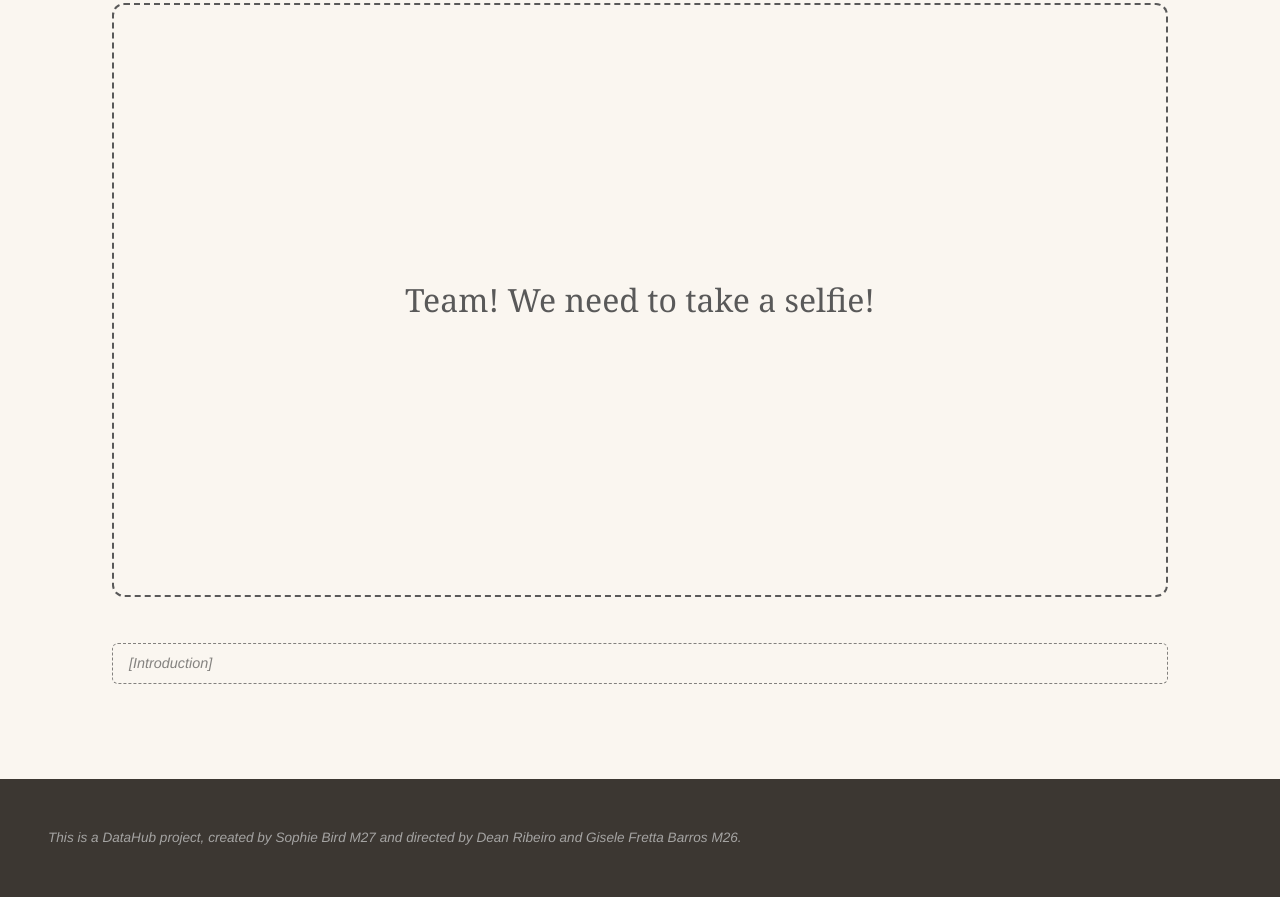
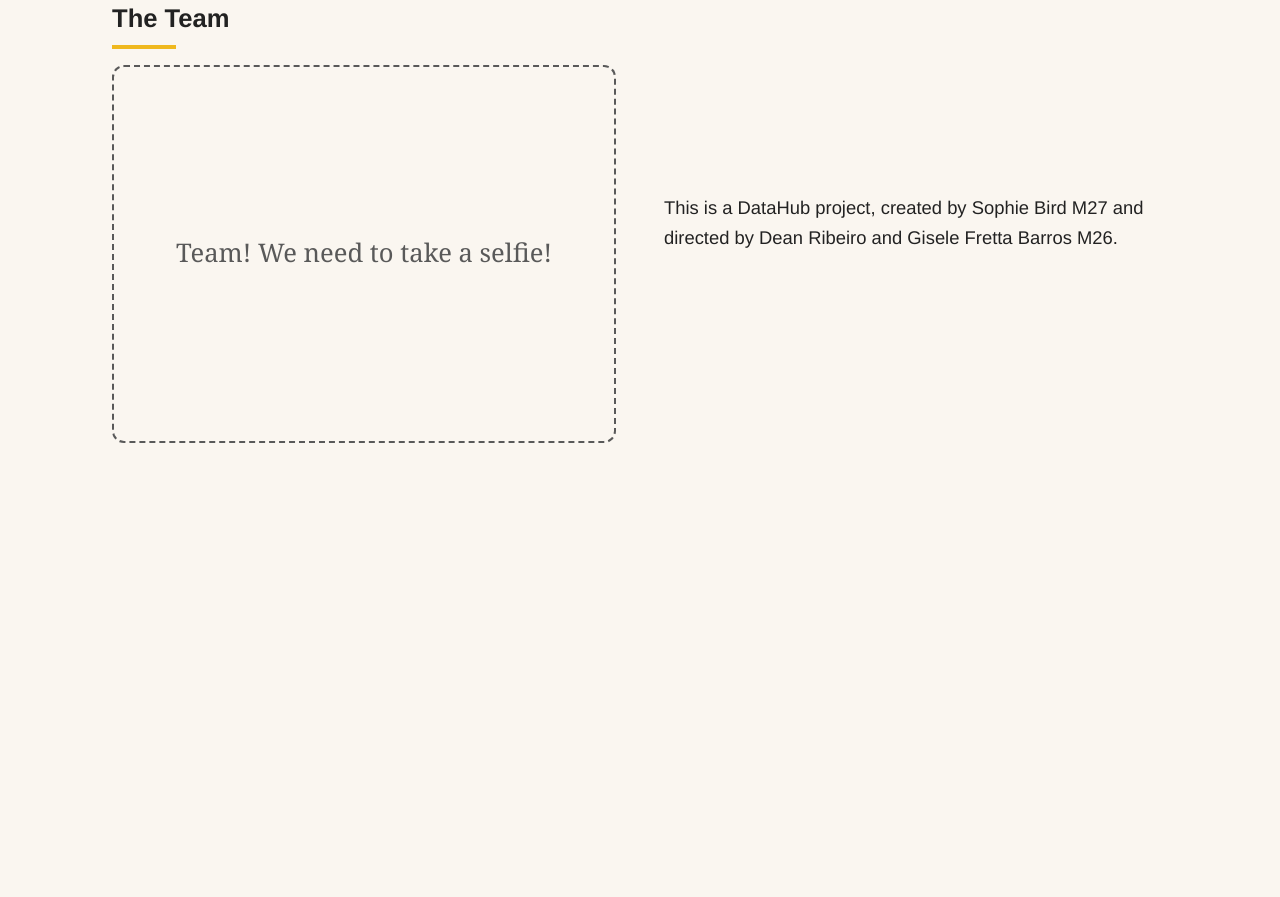
Before and after one commit to SS-Bird/DataHub-Grading-Models, a plain HTML site: page home.html in a window 1280 px wide. Shown: the part 468-1365 px from the top of the page. After the commit the page ends 991 px from the top, so only its background shows below. Drawn offline with Linux system fonts and the light colour scheme.

Commit message:
About this Resource landing page with The Team; rename to Model Use at Minerva; drop the footer
Co-Authored-By: Claude Opus 5.5 <noreply@anthropic.com>

```diff
--- a/css/styles.css
+++ b/css/styles.css
@@ -353,20 +353,25 @@ button {
   margin: 0 auto;
   padding: 4rem var(--gutter) 5rem;
   display: grid;
-  gap: 2rem;
+  grid-template-columns: minmax(0, 1fr) minmax(0, 1fr);
+  gap: 3rem;
+  align-items: center;
+}
+
+.landing__team {
+  margin: 0;
 }
 
 /* Until the photo arrives, a large dashed frame holds its place. */
 .landing__photo {
-  margin: 0;
-  aspect-ratio: 16 / 9;
+  aspect-ratio: 4 / 3;
   display: grid;
   place-items: center;
   border: 2px dashed var(--color-muted);
   border-radius: 12px;
   color: var(--color-muted);
   font-family: var(--font-deck);
-  font-size: clamp(1.25rem, 3vw, 2rem);
+  font-size: clamp(1.1rem, 2.4vw, 1.6rem);
   text-align: center;
   padding: 1rem;
 }
@@ -376,6 +381,19 @@ button {
   height: 100%;
   object-fit: cover;
   border-radius: inherit;
+}
+
+.landing__credit {
+  margin: 0;
+  font-size: 1.15rem;
+  line-height: 1.6;
+}
+
+/* Small screens: the photo above the text */
+@media (max-width: 50rem) {
+  .landing {
+    grid-template-columns: minmax(0, 1fr);
+  }
 }
 
 /* ==========================================================================
@@ -1473,21 +1491,6 @@ button {
 /* ==========================================================================
    Footer
    ========================================================================== */
-
-.footer {
-  background: var(--color-panel);
-  color: var(--color-on-panel);
-  padding: 3rem var(--gutter);
-}
-
-/* The credit line: faint, grey and italic */
-.footer p {
-  margin: 0;
-  color: var(--mu-light-grey);
-  font-size: 0.85rem;
-  font-style: italic;
-  opacity: 0.8;
-}
 
 /* ==========================================================================
    Reduced motion
--- a/home.html
+++ b/home.html
@@ -3,7 +3,7 @@
 <head>
   <meta charset="utf-8">
   <meta name="viewport" content="width=device-width, initial-scale=1">
-  <title>DataHub Grading Models</title>
+  <title>About this Resource</title>
   <meta name="description" content="A DataHub project explaining Minerva's grading models: the Assessment Type Model and the CO Based Model.">
   <link rel="icon" href="data:,">
   <link rel="stylesheet" href="css/styles.css">
@@ -25,7 +25,7 @@
           <a href="calculations.html">Calculations with Grading Models</a>
         </li>
         <li class="site-nav__item">
-          <a href="course-models-by-college.html">College Model Practices</a>
+          <a href="course-models-by-college.html">Model Use at Minerva</a>
         </li>
         <li class="site-nav__item site-nav__item--button">
           <a class="site-nav__button" href="try-it-yourself.html">Try It Yourself</a>
@@ -44,21 +44,21 @@
 
   <main>
     <section class="hero hero--short" aria-labelledby="page-title">
-      <h1 id="page-title">Grading Models</h1>
+      <h1 id="page-title">About this Resource</h1>
     </section>
 
-    <section class="landing" aria-label="The team">
-      <!-- The team photo goes here -->
-      <figure class="landing__photo">
-        <p>Team! We need to take a selfie!</p>
+    <section class="landing" aria-labelledby="team-heading">
+      <!-- The team photo goes in the figure, in place of its text -->
+      <figure class="landing__team">
+        <h2 id="team-heading">The Team</h2>
+        <div class="landing__photo">
+          <p>Team! We need to take a selfie!</p>
+        </div>
       </figure>
-      <p class="placeholder">[Introduction]</p>
+      <p class="landing__credit">This is a DataHub project, created by Sophie Bird M27 and directed by Dean Ribeiro and Gisele Fretta Barros M26.</p>
     </section>
   </main>
 
-  <footer class="footer">
-    <p>This is a DataHub project, created by Sophie Bird M27 and directed by Dean Ribeiro and Gisele Fretta Barros M26.</p>
-  </footer>
 
 </body>
 </html>
--- a/js/colleges.js
+++ b/js/colleges.js
@@ -1,4 +1,4 @@
-// Entry point for the Course Models Used by College page: a stream graph of how many courses each college graded
+// Entry point for the Model Use at Minerva page: a stream graph of how many courses each college graded
 // with each model, semester by semester. Assessment Type courses stack up above the line, CO courses down below it,
 // one band per college, largest colleges nearest the line. Recreated from a peer's chart, with its numbers below.
 // A college keeps its college colour on both sides; bands are named directly where they have room, hovering a semester
```
Also changed, not shown: calculations-original.html (+1 -4 lines), calculations.html (+1 -4 lines), course-models-by-college.html (+3 -6 lines), index.html (+1 -4 lines), try-it-yourself.html (+1 -4 lines), understanding-original.html (+1 -4 lines), 3 other files.
